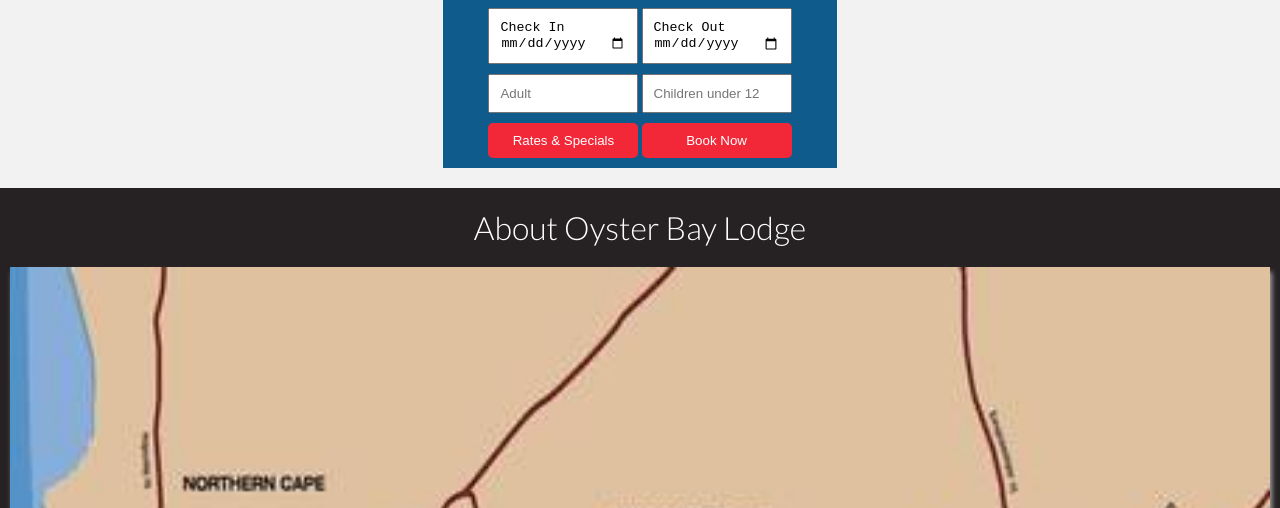
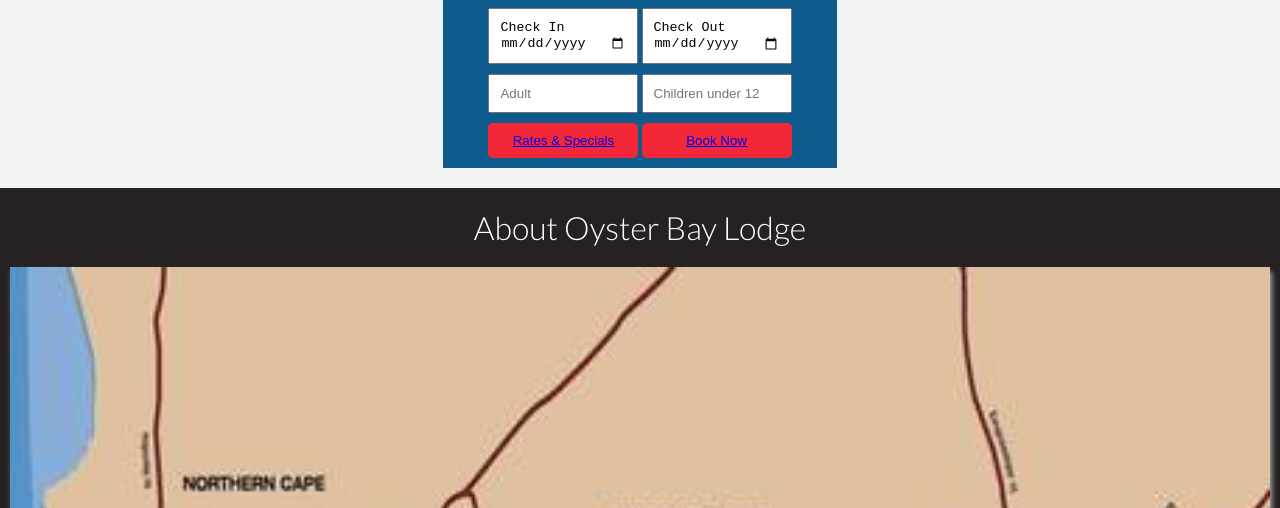
Before and after one commit to Popcornplaya146/Oyster-Bay-Lodge-concept, a plain HTML site: page About.html in a window 1280 px wide. Shown: the part 292-800 px from the top of the page. Drawn offline with Linux system fonts and the light colour scheme.

Commit message:
Update About.html

```diff
--- a/About.html
+++ b/About.html
@@ -78,8 +78,8 @@
        </div>
 
        <div class="form-btn">
-          <button class="rates">Rates & Specials</button>
-          <button class="book-now">Book Now</button>
+          <button class="rates"><a href="rates.html">Rates & Specials</a></button>
+          <button class="book-now"><a href="https://book.nightsbridge.com/11777?action=2&startdate=&enddate=">Book Now</a></button>
        </div>
     </form>
     </div>
```
